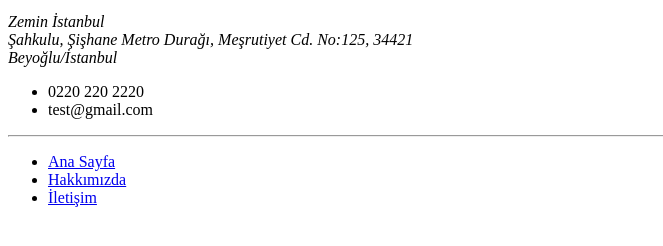
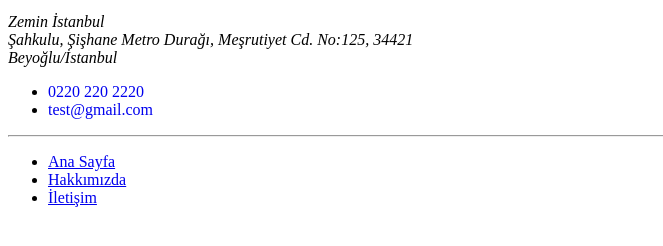
Before and after one commit to canndd/Kodluyoruz-html-alistirma, a plain HTML site: page contact.html in a window 1280 px wide. Shown: the part 478-724 px from the top of the page, without its empty margins (0-663 px from the left). Drawn offline with Linux system fonts and the light colour scheme.

Commit message:
linklerde düzeltme yapıldı

```diff
--- a/contact.html
+++ b/contact.html
@@ -47,8 +47,8 @@
                 Beyoğlu/İstanbul
             </address>
             <ul>
-                <li><a href="tel:02202202220" style="text-decoration: none;"></a>0220 220 2220 </li>
-                <li><a href="mailto:test@gmail.com" style="text-decoration: none;"></a>test@gmail.com</li>
+                <li><a href="tel:02202202220" style="text-decoration: none;" >0220 220 2220</a></li>
+                <li><a href="mailto:test@gmail.com" style="text-decoration: none;" >test@gmail.com</a></li>
             </ul>
             <hr>
         </article>
```
